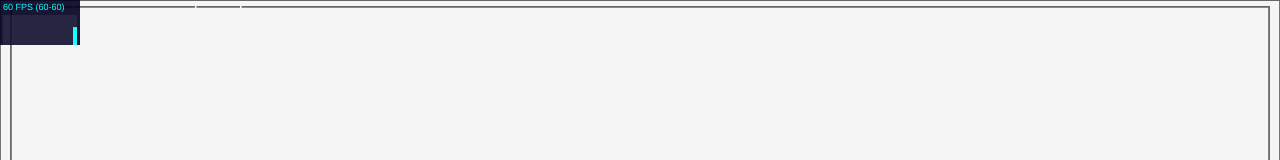
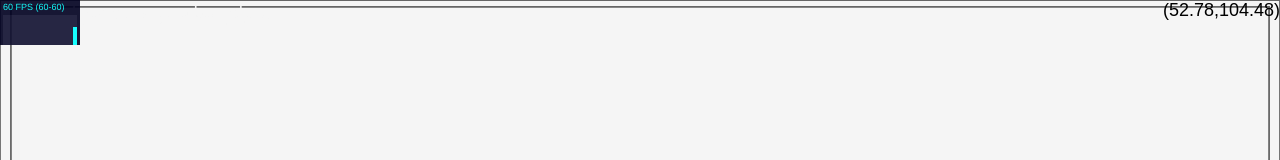
Before and after one commit to moonrailgun/WhiteWorld, a website: page web-server/public/main.html in a window 1280 px wide. Shown: the top 160 px of the page. Drawn offline with Linux system fonts and the light colour scheme.

Commit message:
位置坐标显示
ADD 位置坐标显示

```diff
--- a/web-server/public/css/main.css
+++ b/web-server/public/css/main.css
@@ -16,6 +16,13 @@ body {
     top: 0;
     left: 0;
     z-index: 2;
+}
+#position{
+    position: absolute;
+    top: 0;
+    right: 0;
+    z-index: 2;
+    font-size: 18px;
 }
 
 #cant-connect {
--- a/web-server/public/js/game/model/app.js
+++ b/web-server/public/js/game/model/app.js
@@ -15,15 +15,18 @@ var App = function (aSettings, aCanvas) {
     app.settings = new Settings();//配置文件
 
     app.update = function () {
-        if(keyNav.x != 0 || keyNav.y != 0){
+        if (keyNav.x != 0 || keyNav.y != 0) {
             app.userplayer.userUpdate(app.allPlayerList, app.userplayer.x + keyNav.x, app.userplayer.y + keyNav.y);
-        }else{
+        } else {
             app.userplayer.userUpdate(app.allPlayerList, app.userplayer.x + keyNav.x, app.userplayer.y + keyNav.y);
         }
 
         app.camera.update(app.userplayer);
+        app.userplayer.update();
 
-        app.userplayer.update();
+        if (debug) {
+            updateUserPosition();
+        }
     };
     app.draw = function () {
         app.camera.setupContext();
@@ -98,6 +101,14 @@ var App = function (aSettings, aCanvas) {
         canvas.height = window.innerHeight;
     };
 
+    var $userPosition = $('#position');
+    var updateUserPosition = function () {
+        var x = app.userplayer.x.toFixed(2);
+        var y = app.userplayer.y.toFixed(2);
+
+        $userPosition.text('(' + x + ',' + y + ')');
+    };
+
     (function () {
         //初始化画布
         canvas = aCanvas;
--- a/web-server/public/main.html
+++ b/web-server/public/main.html
@@ -14,6 +14,7 @@
 </div>
 <div id="ui">
     <div id="fps"></div>
+    <div id="position"></div>
     <input id="chat" type="text"/>
     <div id="chatText"></div>
     <div id="unsupported-browser">
```
